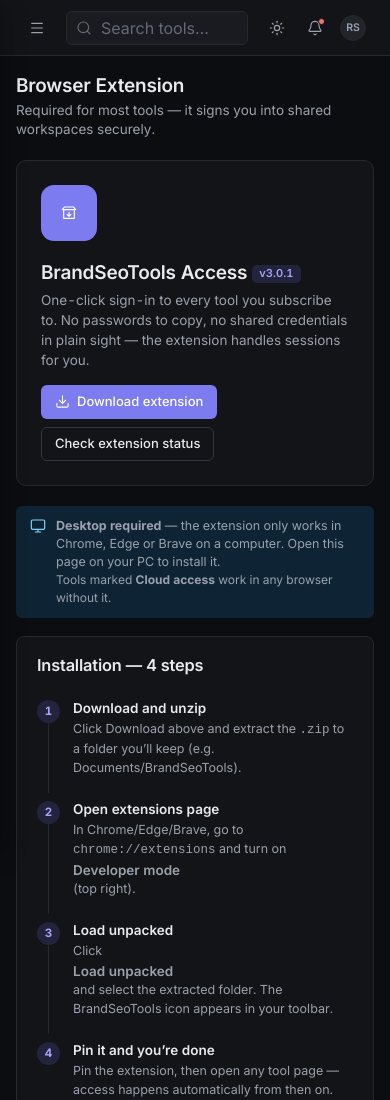
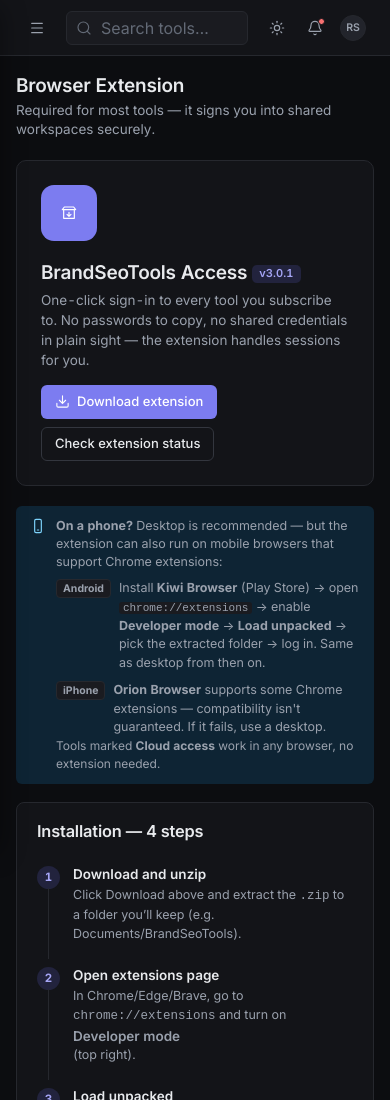
Before and after one commit to vinothpraba347/brandseotools-mockup, a plain HTML site: page extension.html in a window 390 px wide. Shown: the top 1100 px of the page. Drawn offline with Linux system fonts and the light colour scheme.

Commit message:
Expand mobile note into install guide on extension page
Mobile notice now includes step instructions: Android via Kiwi
Browser, iPhone via Orion (limited), cloud-access fallback.

```diff
--- a/assets/css/styles.css
+++ b/assets/css/styles.css
@@ -543,6 +543,9 @@ table.tbl{width:100%;border-collapse:collapse;font-size:13px}
 @media (max-width:960px){
   .ext-desktop-note{display:flex;gap:10px;padding:11px 14px;border-radius:var(--r-sm);background:var(--info-soft);color:var(--text-2);font-size:12.5px;margin-bottom:18px;align-items:flex-start}
   .ext-desktop-note .ic{flex:none;margin-top:1px;color:var(--info)}
+  .ext-m-row{display:flex;gap:8px;margin-top:8px;line-height:1.5}
+  .ext-m-tag{flex:none;background:var(--surface-2);border:1px solid var(--border);border-radius:4px;padding:0 6px;font-size:10.5px;height:fit-content;line-height:17px;color:var(--text-2)}
+  .ext-m-row code{font-size:11px;background:var(--surface-2);padding:0 4px;border-radius:3px}
 }
 
 /* ---------- Landing nav on small screens ---------- */
--- a/extension.html
+++ b/extension.html
@@ -26,8 +26,13 @@
   </div>
 
   <div class="ext-desktop-note">
-    <svg class="ic" viewBox="0 0 24 24" fill="none" stroke="currentColor" stroke-width="1.75" stroke-linecap="round"><rect x="2" y="3" width="20" height="14" rx="2"/><path d="M8 21h8M12 17v4"/></svg>
-    <div><b>Desktop required</b> — the extension only works in Chrome, Edge or Brave on a computer. Open this page on your PC to install it.<br><span class="xs muted">Tools marked <b>Cloud access</b> work in any browser without it.</span></div>
+    <svg class="ic" viewBox="0 0 24 24" fill="none" stroke="currentColor" stroke-width="1.75" stroke-linecap="round"><rect x="7" y="2" width="10" height="20" rx="2"/><path d="M11 18h2"/></svg>
+    <div style="min-width:0">
+      <b>On a phone?</b> Desktop is recommended — but the extension can also run on mobile browsers that support Chrome extensions:
+      <div class="ext-m-row"><b class="ext-m-tag">Android</b><span>Install <b>Kiwi Browser</b> (Play Store) → open <code>chrome://extensions</code> → enable <b>Developer mode</b> → <b>Load unpacked</b> → pick the extracted folder → log in. Same as desktop from then on.</span></div>
+      <div class="ext-m-row"><b class="ext-m-tag">iPhone</b><span><b>Orion Browser</b> supports some Chrome extensions — compatibility isn't guaranteed. If it fails, use a desktop.</span></div>
+      <span class="xs muted">Tools marked <b>Cloud access</b> work in any browser, no extension needed.</span>
+    </div>
   </div>
 
   <div class="grid-2" style="align-items:start">
```
